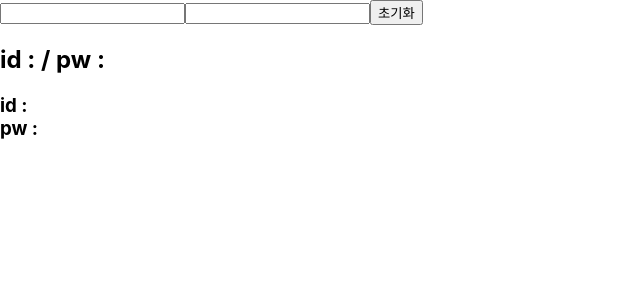
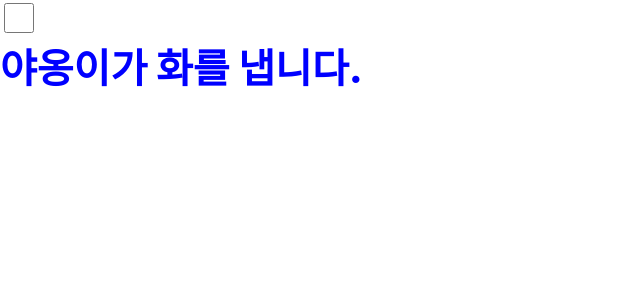
Before and after one commit to amilk5u/React-Study, a React (Create React App) app in the folder day03/: page / in a window 1280 px wide. Shown: the top 300 px of the page, without its empty margins (0-640 px from the left). Built offline with nearby package versions, Linux system fonts and the light colour scheme.

Commit message:
first commit

```diff
--- a/day03/src/App.js
+++ b/day03/src/App.js
@@ -1,9 +1,9 @@
-import Test6 from './components/Test6';
+import Test10_1 from './components/Test10_1';
 
 const App = () => {
    return (
       <div>
-         <Test6 />
+         <Test10_1 />
       </div >
    );
 };
--- a/day03/src/components/Test10.js
+++ b/day03/src/components/Test10.js
@@ -6,6 +6,7 @@ const Test10 = () => {
     const onChk  = (e)  => {
         const { checked } = e.target
         setIsChk( checked )
+        console.log(checked)
     }
 
     return (
--- /dev/null
+++ b/day03/src/components/Test10_1.js
@@ -0,0 +1,24 @@
+import React, { useState } from 'react';
+
+const Test10_1 = () => {
+   /*
+      1. 체크되면 컬러를 red 체크가 풀리면 컬러 블루로 만들기
+      2. 체크됨 true / 체크안됨 fasle
+   */
+   const [chk, setChk] = useState(false)
+   const onChk = () => {
+      setChk(!chk)
+   }
+
+   return (
+      <div>
+         <input style={{ width: 30, height: 30 }} onClick={onChk} type="checkbox" />
+         <p style={{
+            fontSize: 40, margin: 0, fontWeight: 800,
+            color:chk ? 'red' : 'blue'
+         }}>야옹이가 화를 냅니다.</p>
+      </div>
+   );
+};
+
+export default Test10_1;
--- a/day03/src/components/Test9.js
+++ b/day03/src/components/Test9.js
@@ -11,6 +11,7 @@ const Test9 = () => {
         // setColor( e.target.value )
         const { value } = e.target
         setText( value )
+        console.log(value)
     }
 
     return (
```
Also changed, not shown: day03/src/components/Test11.js (+8 -8 lines), day03/src/components/Test6.js (+2 -7 lines), day03/src/components/Test7.js (+8 -10 lines), day03/src/components/Test8.js (+20 -5 lines), day03/src/components/Test9_1.js (added, +32 -0 lines), 1 other file (tests, documents, lock files or other folders).
